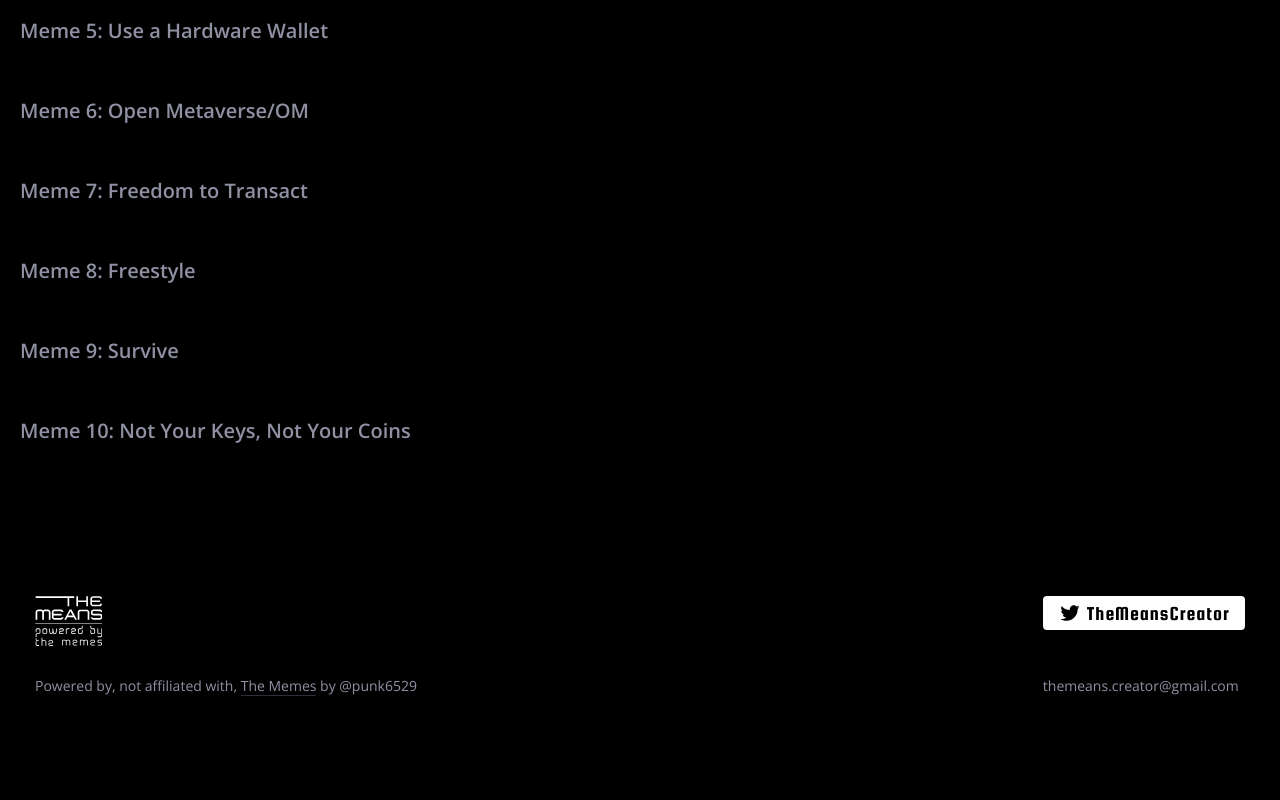
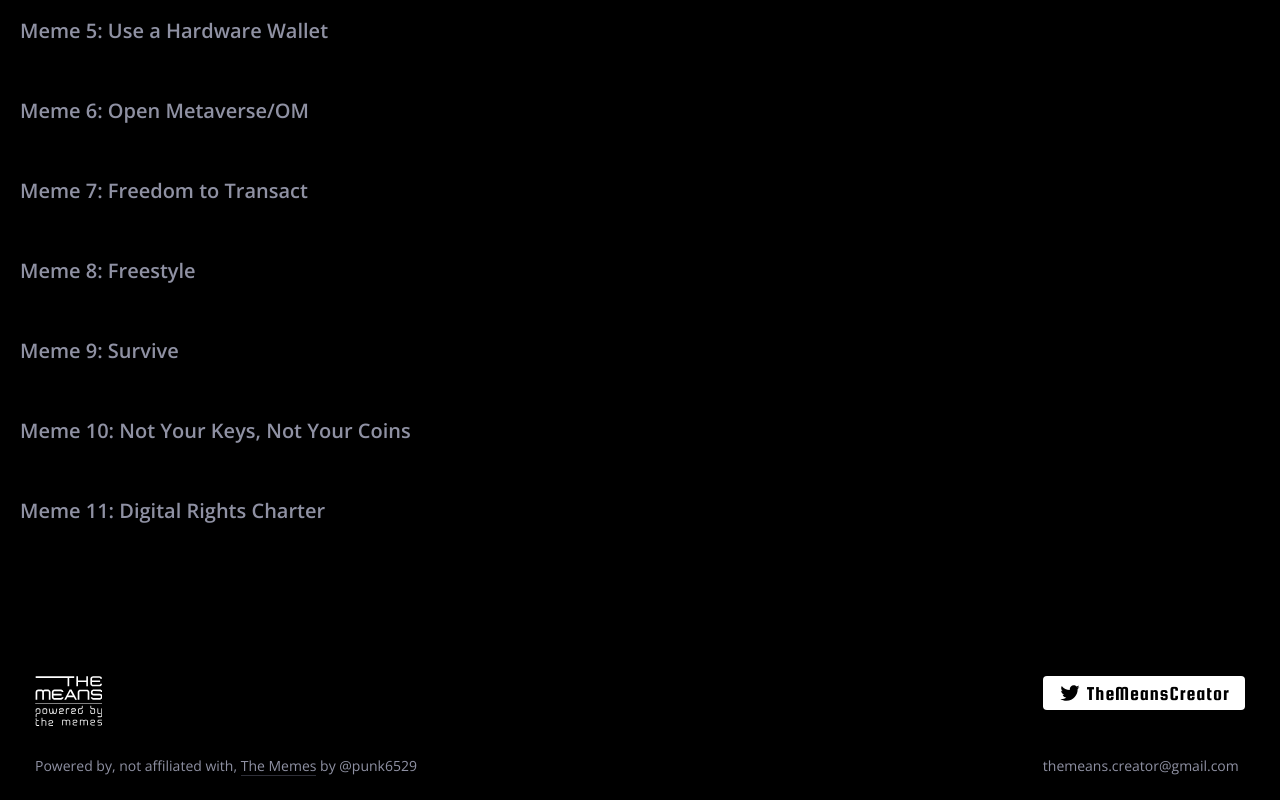
Before and after one commit to ickas/themeans.creator, a Next.js app: page /lookagainonlineexhibit in a window 1280 px wide. Shown: the part 1072-1872 px from the top of the page. Before the commit the page ends 1792 px from the top, so only its background shows below. Built offline with nearby package versions, Linux system fonts and the light colour scheme.

Commit message:
Update page.tsx
updated Meme themes to include Meme 11

```diff
--- a/app/lookagainonlineexhibit/page.tsx
+++ b/app/lookagainonlineexhibit/page.tsx
@@ -13,6 +13,7 @@ import {
   lookAgainMeme8,
   lookAgainMeme9,
   lookAgainMeme10,
+  lookAgainMeme11,
 } from "@/app/lib/look-again";
 
 export const metadata = {
@@ -56,6 +57,8 @@ export default function LookAgain() {
         {lookAgainMeme9.length > 0 && <Gallery items={lookAgainMeme1} />}
         <h4>Meme 10: Not Your Keys, Not Your Coins</h4>
         {lookAgainMeme10.length > 0 && <Gallery items={lookAgainMeme1} />}
+        <h4>Meme 11: Digital Rights Charter</h4>
+        {lookAgainMeme11.length > 0 && <Gallery items={lookAgainMeme1} />}
       </Section>
     </main>
   );
```
